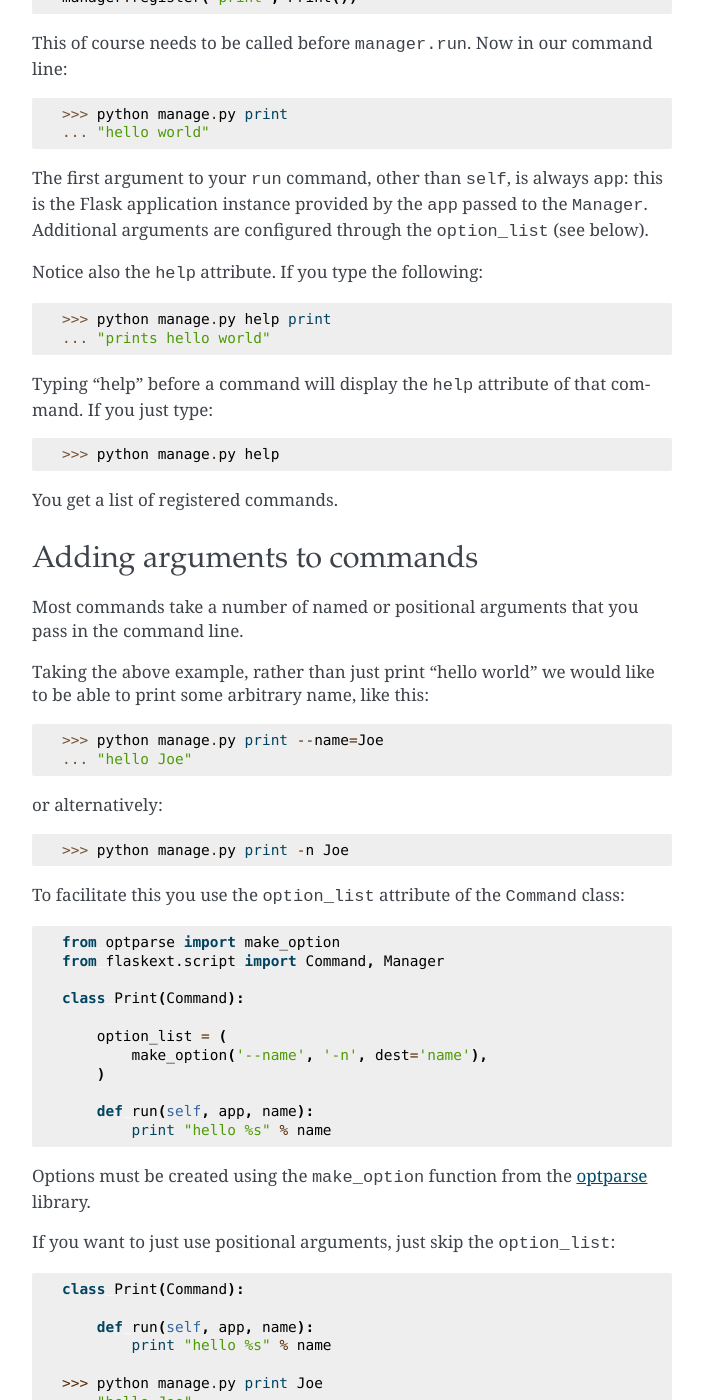
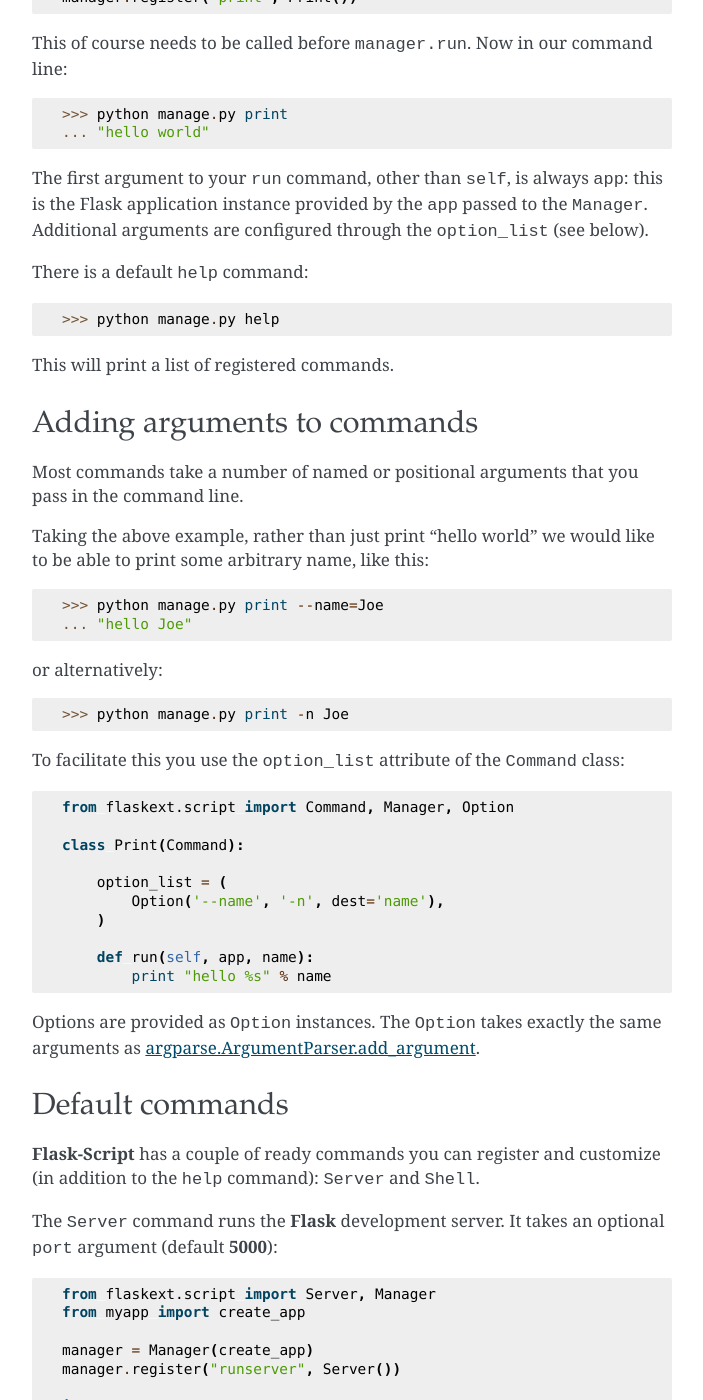
Before and after one commit to smurfix/flask-script, a Sphinx documentation site: the page built from docs/index.rst, in a window 1280 px wide and 1400 px high, scrolled down 2193 px. Shown: the whole window, without its empty margins (288-991 px from the left). Built offline with Sphinx 7.4.7, drawn with Linux system fonts in a browser that asks for light colours; some of the changed text lies outside the part shown.

Commit message:
update docs

```diff
--- a/docs/index.rst
+++ b/docs/index.rst
@@ -3,7 +3,7 @@ Flask-Script
 
 .. module:: Flask-Script
 
-The **Flask-Script** extension provides support for writing external scripts in Flask.
+The **Flask-Script** extension provides support for writing external scripts in Flask. It uses `argparse`_ to parse command line arguments.
 
 You define and register commands that can be called from the command line::
 
@@ -83,7 +83,7 @@ doesn't take any arguments so is very straightforward::
 
     class Print(Command):
 
-        help = "prints hello world"
+        description = "prints hello world"
 
         def run(self, app):
             print "hello world"
@@ -101,16 +101,11 @@ The first argument to your ``run`` command, other than ``self``, is always ``app
 application instance provided by the ``app`` passed to the ``Manager``. Additional arguments
 are configured through the ``option_list`` (see below).
 
-Notice also the ``help`` attribute. If you type the following::
-
-    >>> python manage.py help print
-    ... "prints hello world"
-
-Typing "help" before a command will display the ``help`` attribute of that command. If you just type::
+There is a default ``help`` command::
 
     >>> python manage.py help
 
-You get a list of registered commands.
+This will print a list of registered commands.
 
 Adding arguments to commands
 ----------------------------
@@ -129,30 +124,18 @@ or alternatively:
 
 To facilitate this you use the ``option_list`` attribute of the ``Command`` class::
 
-    from optparse import make_option
-    from flaskext.script import Command, Manager
+    from flaskext.script import Command, Manager, Option
 
     class Print(Command):
 
         option_list = (
-            make_option('--name', '-n', dest='name'),
+            Option('--name', '-n', dest='name'),
         )
 
         def run(self, app, name):
             print "hello %s" % name
 
-Options must be created using the ``make_option`` function from the `optparse <http://docs.python.org/library/optparse.html>`_
-library.
-
-If you want to just use positional arguments, just skip the ``option_list``::
-
-    class Print(Command):
-
-        def run(self, app, name):
-            print "hello %s" % name
-
-    >>> python manage.py print Joe
-    ... "hello Joe"
+Options are provided as ``Option`` instances. The ``Option`` takes exactly the same arguments as `argparse.ArgumentParser.add_argument <http://argparse.googlecode.com/svn/trunk/doc/add_argument.html>`_.
 
 Default commands
 ----------------
@@ -202,3 +185,4 @@ API
 
 .. _Flask: http://flask.pocoo.org
 .. _Bitbucket: http://bitbucket.org/danjac/Flask-Script
+.. _argparse: http://pypi.python.org/pypi/argparse
```
